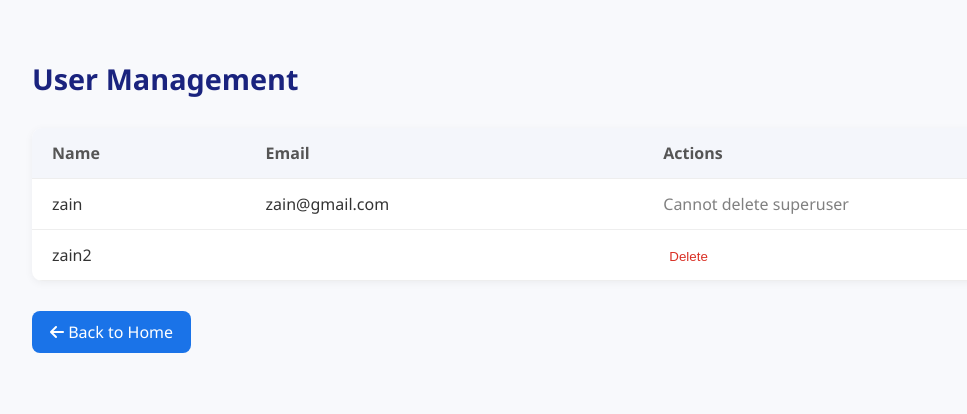
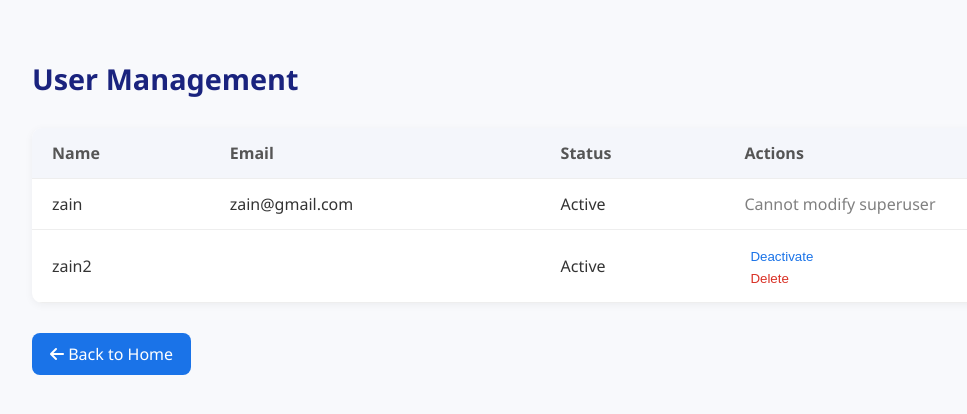
Before and after one commit to Cann-E/Delta-V2, a Django app: page /users/ in a window 1280 px wide. Shown: the top 414 px of the page, without its empty margins (28-995 px from the left). Run offline with Django 4.2, Linux system fonts and the light colour scheme; a user stored in the database is signed in; data comes from the database, SQL or seed files in the repository.

Commit message:
put in Erin's deactivate function

```diff
--- a/templates/user_list.html
+++ b/templates/user_list.html
@@ -45,16 +45,32 @@
             background-color: #f0f4ff;
         }
 
-        .btn-danger {
+        .btn-danger, .btn-toggle {
             background-color: transparent;
-            color: #d93025;
             border: none;
             font-weight: 500;
             cursor: pointer;
         }
 
+        .btn-danger {
+            color: #d93025;
+        }
+
         .btn-danger:hover {
             text-decoration: underline;
+        }
+
+        .btn-toggle {
+            color: #1a73e8;
+        }
+
+        .btn-toggle:hover {
+            text-decoration: underline;
+        }
+
+        .deactivated {
+            color: #d93025;
+            font-weight: bold;
         }
 
         .back-btn {
@@ -81,6 +97,7 @@
             <tr>
                 <th>Name</th>
                 <th>Email</th>
+                <th>Status</th>
                 <th>Actions</th>
             </tr>
         </thead>
@@ -89,20 +106,29 @@
             <tr>
                 <td>{{ user.username }}</td>
                 <td>{{ user.email }}</td>
+                <td class="{% if not user.is_active %}deactivated{% endif %}">
+                    {% if user.is_active %}Active{% else %}Deactivated{% endif %}
+                </td>
                 <td>
                     {% if not user.is_superuser %}
+                        <form method="post" action="{% url 'toggle_user_status' user.id %}">
+                            {% csrf_token %}
+                            <button type="submit" class="btn-toggle">
+                                {% if user.is_active %}Deactivate{% else %}Activate{% endif %}
+                            </button>
+                        </form>
                         <form method="post" action="{% url 'delete_user' user.id %}">
                             {% csrf_token %}
                             <button type="submit" class="btn-danger">Delete</button>
                         </form>
                     {% else %}
-                        <span style="color: gray;">Cannot delete superuser</span>
+                        <span style="color: gray;">Cannot modify superuser</span>
                     {% endif %}
                 </td>
             </tr>
         {% empty %}
             <tr>
-                <td colspan="3">No users found.</td>
+                <td colspan="4">No users found.</td>
             </tr>
         {% endfor %}
         </tbody>
```
